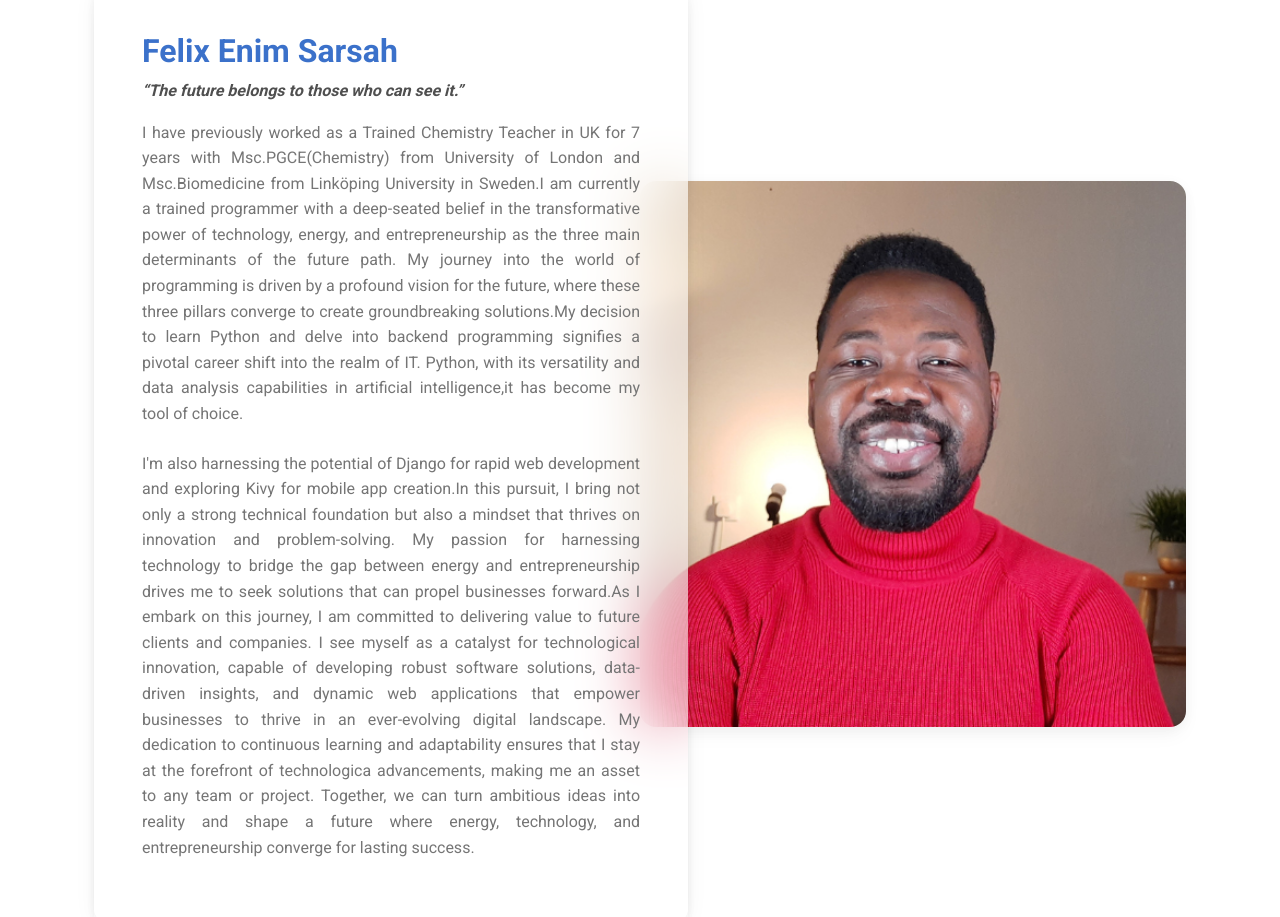
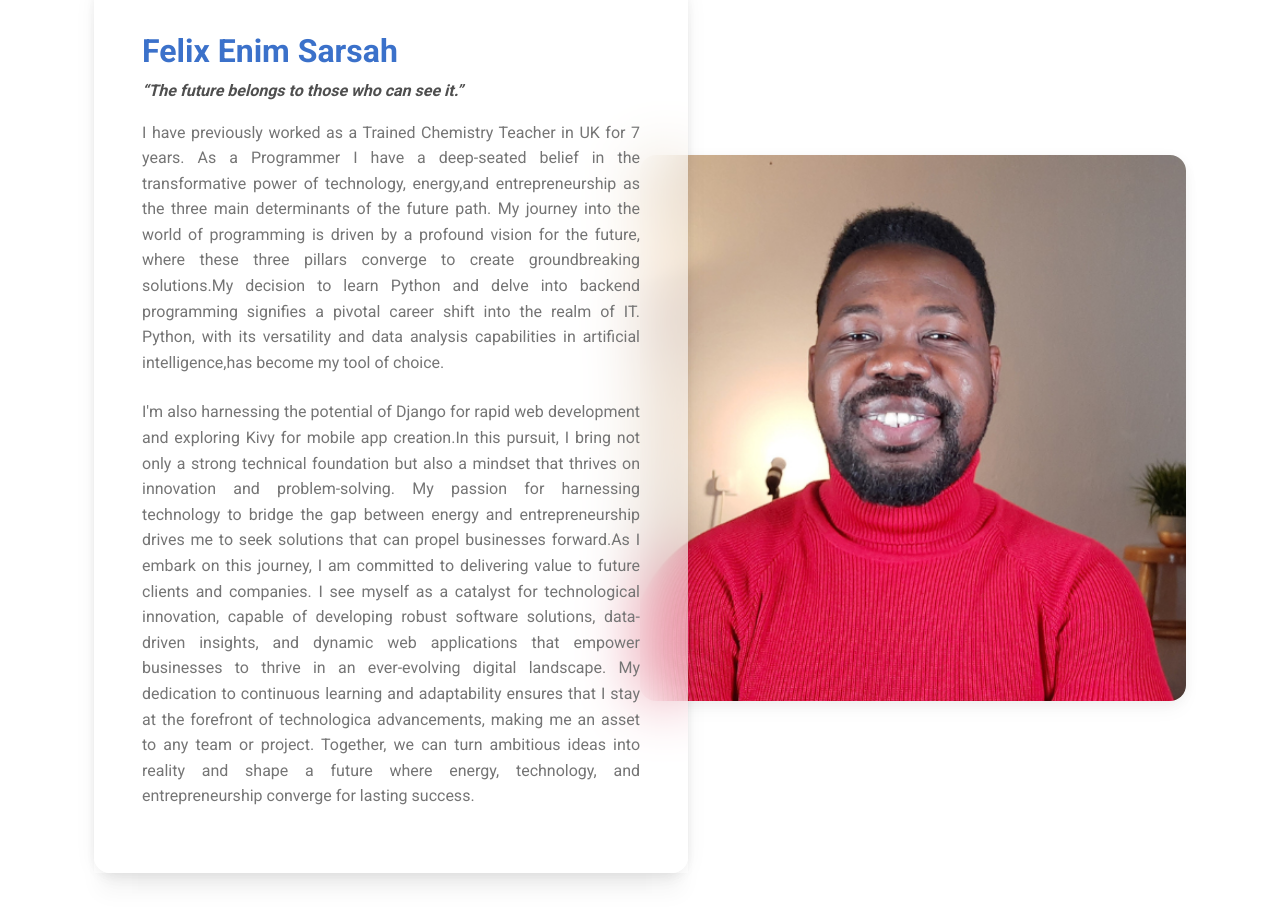
Before and after one commit to Enimbuild/github-portfolio, a website: page index.html in a window 1280 px wide. Shown: the part 1760-2677 px from the top of the page. Drawn offline with Linux system fonts and the light colour scheme.

Commit message:
about update

```diff
--- a/index.html
+++ b/index.html
@@ -702,17 +702,15 @@
                 <p class="fw-bold"><em>“The future belongs to those who can see it.”</em></p>
 
                 <p class="text-muted mb-4" style="text-align: justify;">
-                    I have previously worked as a Trained Chemistry Teacher in UK for 7 years
-                    with Msc.PGCE(Chemistry) from University of London and Msc.Biomedicine
-                    from Linköping University in Sweden.I am currently a trained programmer
-                    with a deep-seated belief in the transformative power of technology, energy,
-                    and entrepreneurship as the three main determinants of the future path.
-                    My journey into the world of programming is driven by a profound vision
-                    for the future, where these three pillars converge to create groundbreaking
-                    solutions.My decision to learn Python and delve into backend programming
-                    signifies a pivotal career shift into the realm of IT. Python,
-                    with its versatility and data analysis capabilities in artificial
-                    intelligence,it has become my tool of choice.
+                    I have previously worked as a Trained Chemistry Teacher in UK for 7 years.
+                    As a Programmer I have a deep-seated belief in the transformative power of
+                    technology, energy,and entrepreneurship as the three main determinants of
+                    the future path. My journey into the world of programming is driven by a
+                    profound vision for the future, where these three pillars converge to
+                    create groundbreaking solutions.My decision to learn Python and delve into
+                    backend programming signifies a pivotal career shift into the realm of IT.
+                    Python, with its versatility and data analysis capabilities in artificial
+                    intelligence,has become my tool of choice.
                 </p>
                 <p class="text-muted" style="text-align: justify;">
 
```
